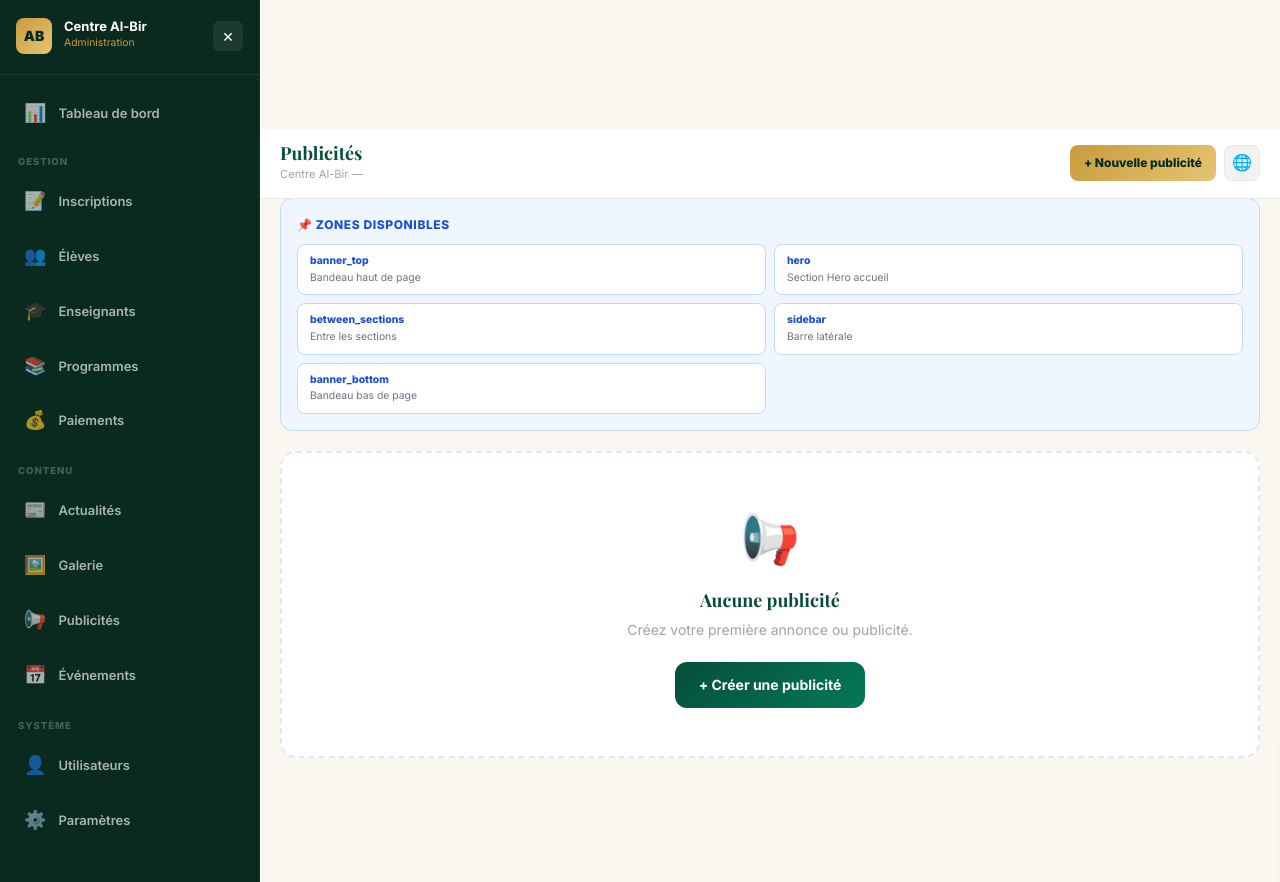
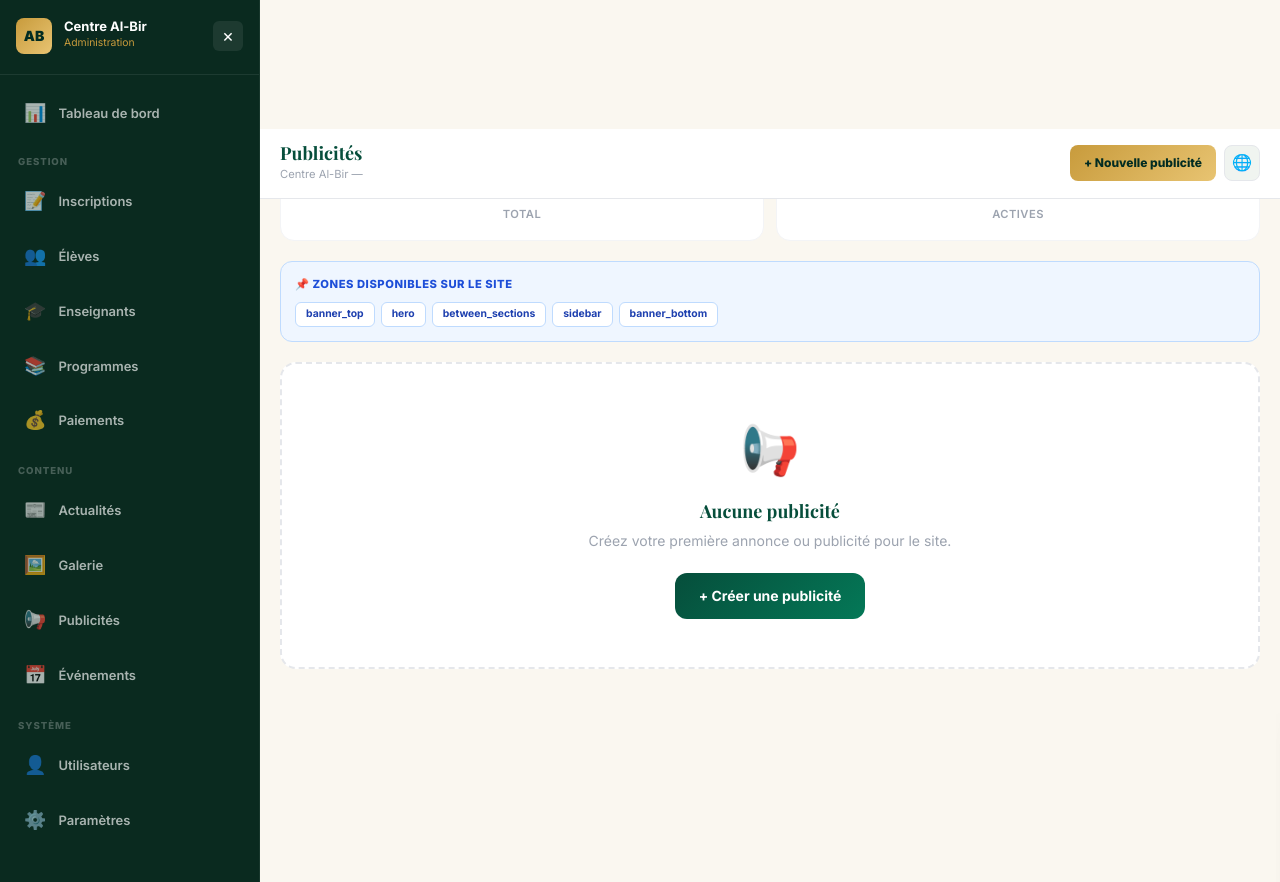
Before and after one commit to ouedraogoahmed584-lang/centre-albir, a Python web app: template app/templates/admin/publicites.html in a window 1280 px wide. Shown: the part 70-952 px from the top of the page. Run offline with Jinja, Linux system fonts and the light colour scheme; the template is opened without the code that fills it, so the values that code supplies are empty; some libraries are stand-ins or nearby versions; some web fonts are replaced.

Commit message:
fix: conflit variable ads/ad_list - UndefinedError list.get() resolu definitivement

```diff
--- a/app/routes/admin.py
+++ b/app/routes/admin.py
@@ -170,7 +170,7 @@ def nouveau_programme():
 @admin_required
 def publicites():
     ads = Advertisement.query.order_by(Advertisement.position, Advertisement.sort_order).all()
-    return render_template('admin/publicites.html', ads=ads)
+    return render_template('admin/publicites.html', ad_list=ads)
 
 @admin_bp.route('/publicites/nouvelle', methods=['GET', 'POST'])
 @login_required
--- a/app/templates/admin/publicites.html
+++ b/app/templates/admin/publicites.html
@@ -1,7 +1,8 @@
 {#
-  admin/publicites.html — Gestion des publicités
-  ads = liste d'objets Advertisement (pas un dict)
-  Correction : suppression de .get() — accès direct aux attributs
+  admin/publicites.html — Gestion des publicités Centre Al-Bir
+  CORRECTION : variable renommée ad_list (liste SQLAlchemy)
+  pour éviter le conflit avec ads global (dict par position)
+  Accès direct aux attributs SQLAlchemy — plus de .get()
 #}
 {% extends "admin/admin_base.html" %}
 
@@ -20,72 +21,94 @@
 
 {% block admin_content %}
 
-<!-- En-tête -->
-<div class="admin-page-header">
-  <div>
-    <p style="font-size:0.75rem;color:var(--text-muted);margin-bottom:0.25rem;">
-      {{ ads|length if ads else 0 }} publicité(s) créée(s)
+<!-- Stats rapides -->
+<div style="display:grid;grid-template-columns:repeat(2,1fr);
+            gap:0.75rem;margin-bottom:1.25rem;">
+  <div style="background:var(--bg-card);border:1.5px solid var(--border-card);
+              border-radius:14px;padding:1rem;text-align:center;">
+    <p style="font-size:1.5rem;font-weight:800;color:var(--text-heading);">
+      {{ ad_list|length if ad_list else 0 }}
+    </p>
+    <p style="font-size:0.7rem;color:var(--text-muted);font-weight:600;
+              text-transform:uppercase;letter-spacing:0.04em;">
+      Total
+    </p>
+  </div>
+  <div style="background:var(--bg-card);border:1.5px solid var(--border-card);
+              border-radius:14px;padding:1rem;text-align:center;">
+    <p style="font-size:1.5rem;font-weight:800;color:#10B981;">
+      {{ ad_list|selectattr('is_active')|list|length if ad_list else 0 }}
+    </p>
+    <p style="font-size:0.7rem;color:var(--text-muted);font-weight:600;
+              text-transform:uppercase;letter-spacing:0.04em;">
+      Actives
     </p>
   </div>
 </div>
 
-<!-- Guide positions -->
-<div style="background:#EFF6FF;border:1px solid #BFDBFE;border-radius:12px;
-            padding:1rem;margin-bottom:1.25rem;">
-  <p style="font-size:0.75rem;font-weight:800;color:#1D4ED8;
-            text-transform:uppercase;letter-spacing:0.05em;margin-bottom:0.625rem;">
-    📌 Zones disponibles
+<!-- Guide zones -->
+<div style="background:#EFF6FF;border:1px solid #BFDBFE;
+            border-radius:12px;padding:0.875rem;margin-bottom:1.25rem;">
+  <p style="font-size:0.7rem;font-weight:800;color:#1D4ED8;
+            text-transform:uppercase;letter-spacing:0.05em;
+            margin-bottom:0.5rem;">
+    📌 Zones disponibles sur le site
   </p>
-  <div style="display:grid;grid-template-columns:repeat(2,1fr);gap:0.5rem;">
-    {% for pos, desc in [
-      ('banner_top',       'Bandeau haut de page'),
-      ('hero',             'Section Hero accueil'),
-      ('between_sections', 'Entre les sections'),
-      ('sidebar',          'Barre latérale'),
-      ('banner_bottom',    'Bandeau bas de page'),
-    ] %}
-    <div style="background:#fff;border-radius:8px;padding:0.5rem 0.75rem;
-                border:1px solid #BFDBFE;">
-      <p style="font-size:0.65rem;font-weight:800;color:#1D4ED8;">{{ pos }}</p>
-      <p style="font-size:0.65rem;color:#6B7280;">{{ desc }}</p>
-    </div>
+  <div style="display:flex;flex-wrap:wrap;gap:0.375rem;">
+    {% for pos in ['banner_top','hero','between_sections','sidebar','banner_bottom'] %}
+    <span style="background:#fff;border:1px solid #BFDBFE;
+                 border-radius:6px;padding:0.2rem 0.625rem;
+                 font-size:0.65rem;font-weight:700;color:#1E40AF;">
+      {{ pos }}
+    </span>
     {% endfor %}
   </div>
 </div>
 
-<!-- Liste publicités -->
-{% if ads %}
+<!-- Liste des publicités -->
+{% if ad_list %}
 <div style="display:flex;flex-direction:column;gap:0.875rem;">
-    {% for ad in ads %}
-    <div style="background:var(--bg-card);border:1.5px solid var(--border-card);
-                border-radius:16px;overflow:hidden;">
-      <div style="display:flex;align-items:stretch;min-height:100px;">
+  {% for ad in ad_list %}
+  <div style="background:var(--bg-card);
+              border:1.5px solid {% if ad.is_active %}#D1FAE5{% else %}var(--border-card){% endif %};
+              border-radius:16px;overflow:hidden;
+              transition:all 0.2s ease;">
+
+    <div style="display:flex;align-items:stretch;min-height:90px;">
 
       <!-- Aperçu image -->
-        <div style="width:120px;flex-shrink:0;background:var(--bg-section-alt);
-                    display:flex;align-items:center;justify-content:center;
-                    overflow:hidden;">
+      <div style="width:100px;flex-shrink:0;
+                  background:var(--bg-section-alt);
+                  display:flex;align-items:center;
+                  justify-content:center;overflow:hidden;">
         {% if ad.image_url %}
-          <img src="{{ ad.image_url }}" alt="{{ ad.title }}"
-               style="width:100%;height:100%;object-fit:cover;" />
+        <img src="{{ ad.image_url }}"
+             alt="{{ ad.title }}"
+             style="width:100%;height:100%;object-fit:cover;display:block;" />
         {% else %}
-          <span style="font-size:2rem;opacity:0.3;">🖼️</span>
+        <span style="font-size:1.75rem;opacity:0.3;">🖼️</span>
         {% endif %}
       </div>
 
       <!-- Contenu -->
-        <div style="flex:1;padding:1rem;min-width:0;">
-          <div style="display:flex;align-items:flex-start;
-                      justify-content:space-between;gap:0.75rem;flex-wrap:wrap;">
-            <div style="flex:1;min-width:0;">
-              <div style="display:flex;align-items:center;gap:0.5rem;
-                          flex-wrap:wrap;margin-bottom:0.5rem;">
-                <h3 style="font-weight:700;font-size:0.9rem;
-                            color:var(--text-primary);margin:0;">
+      <div style="flex:1;padding:0.875rem 1rem;
+                  min-width:0;display:flex;
+                  flex-direction:column;justify-content:space-between;">
+
+        <!-- Titre + badges -->
+        <div>
+          <div style="display:flex;align-items:center;
+                      gap:0.5rem;flex-wrap:wrap;margin-bottom:0.375rem;">
+            <h3 style="font-weight:700;font-size:0.875rem;
+                        color:var(--text-primary);margin:0;
+                        white-space:nowrap;overflow:hidden;
+                        text-overflow:ellipsis;max-width:200px;">
               {{ ad.title }}
             </h3>
-                <span style="padding:0.2rem 0.625rem;border-radius:999px;
-                             font-size:0.65rem;font-weight:800;
+            <!-- Badge actif/inactif -->
+            <span style="flex-shrink:0;padding:0.2rem 0.625rem;
+                         border-radius:999px;font-size:0.65rem;
+                         font-weight:800;
                          {% if ad.is_active %}
                            background:#D1FAE5;color:#065F46;
                          {% else %}
@@ -94,62 +117,65 @@
               {% if ad.is_active %}● Actif{% else %}○ Inactif{% endif %}
             </span>
           </div>
-              <div style="display:flex;flex-wrap:wrap;gap:0.375rem;margin-bottom:0.5rem;">
-                <span style="background:rgba(6,78,59,0.10);color:#064E3B;
-                             padding:0.2rem 0.5rem;border-radius:6px;
-                             font-size:0.65rem;font-weight:700;">
+
+          <!-- Position -->
+          <span style="display:inline-block;
+                       background:rgba(6,78,59,0.10);color:#064E3B;
+                       padding:0.2rem 0.625rem;border-radius:6px;
+                       font-size:0.65rem;font-weight:700;
+                       margin-bottom:0.375rem;">
             📌 {{ ad.position }}
           </span>
+
+          <!-- Lien si présent -->
           {% if ad.link_url %}
-                <span style="background:#EFF6FF;color:#2563EB;
-                             padding:0.2rem 0.5rem;border-radius:6px;
-                             font-size:0.65rem;font-weight:600;
-                             overflow:hidden;text-overflow:ellipsis;
-                             white-space:nowrap;max-width:200px;">
-                  🔗 {{ ad.link_url[:35] }}{% if ad.link_url|length > 35 %}...{% endif %}
-                </span>
-                {% endif %}
-              </div>
-              {% if ad.content %}
-              <p style="font-size:0.75rem;color:var(--text-muted);
-                        overflow:hidden;text-overflow:ellipsis;
-                        white-space:nowrap;">
-                {{ ad.content[:80] }}{% if ad.content|length > 80 %}...{% endif %}
+          <p style="font-size:0.7rem;color:#2563EB;
+                    white-space:nowrap;overflow:hidden;
+                    text-overflow:ellipsis;">
+            🔗 {{ ad.link_url[:45] }}{% if ad.link_url|length > 45 %}...{% endif %}
           </p>
           {% endif %}
         </div>
+      </div>
 
-            <!-- Actions -->
-            <div style="display:flex;flex-direction:column;gap:0.375rem;flex-shrink:0;">
+      <!-- Actions droite -->
+      <div style="display:flex;flex-direction:column;
+                  gap:0.375rem;padding:0.75rem;
+                  flex-shrink:0;justify-content:center;">
+
+        <!-- Toggle actif/inactif -->
         <form method="POST"
               action="{{ url_for('admin.toggle_publicite', id=ad.id) }}">
           <input type="hidden" name="csrf_token" value="{{ csrf_token() }}" />
           <button type="submit"
-                        style="display:block;width:100%;padding:0.4rem 0.75rem;
-                               border-radius:8px;font-size:0.7rem;font-weight:700;
-                               border:none;cursor:pointer;
+                  style="display:block;width:100%;
+                         padding:0.375rem 0.625rem;
+                         border-radius:8px;font-size:0.65rem;
+                         font-weight:800;border:none;cursor:pointer;
+                         white-space:nowrap;
                          {% if ad.is_active %}
                            background:#FEF3C7;color:#D97706;
                          {% else %}
                            background:#D1FAE5;color:#065F46;
                          {% endif %}">
-                  {% if ad.is_active %}⏸ Désactiver{% else %}▶ Activer{% endif %}
+            {% if ad.is_active %}⏸ Off{% else %}▶ On{% endif %}
           </button>
         </form>
+
+        <!-- Supprimer -->
         <form method="POST"
               action="{{ url_for('admin.supprimer_publicite', id=ad.id) }}"
-                    onsubmit="return confirm('Supprimer cette publicité ?')">
+              onsubmit="return confirm('Supprimer cette publicité définitivement ?')">
           <input type="hidden" name="csrf_token" value="{{ csrf_token() }}" />
           <button type="submit"
-                        style="display:block;width:100%;padding:0.4rem 0.75rem;
-                               border-radius:8px;font-size:0.7rem;font-weight:700;
-                               background:#FEE2E2;color:#DC2626;
-                               border:none;cursor:pointer;">
-                  🗑 Supprimer
+                  style="display:block;width:100%;
+                         padding:0.375rem 0.625rem;
+                         border-radius:8px;font-size:0.65rem;
+                         font-weight:800;border:none;cursor:pointer;
+                         background:#FEE2E2;color:#DC2626;">
+            🗑
           </button>
         </form>
-            </div>
-          </div>
       </div>
     </div>
   </div>
@@ -157,7 +183,7 @@
 </div>
 
 {% else %}
-<!-- Vide -->
+<!-- Aucune publicité -->
 <div style="background:var(--bg-card);border:2px dashed var(--border-color);
             border-radius:16px;padding:3rem;text-align:center;">
   <p style="font-size:3rem;margin-bottom:0.75rem;">📢</p>
@@ -166,7 +192,7 @@
     Aucune publicité
   </h3>
   <p style="font-size:0.875rem;color:var(--text-muted);margin-bottom:1.25rem;">
-    Créez votre première annonce ou publicité.
+    Créez votre première annonce ou publicité pour le site.
   </p>
   <a href="{{ url_for('admin.nouvelle_publicite') }}"
      style="display:inline-flex;align-items:center;gap:0.5rem;
```
Lines whose indentation alone changed are shown as unchanged.
